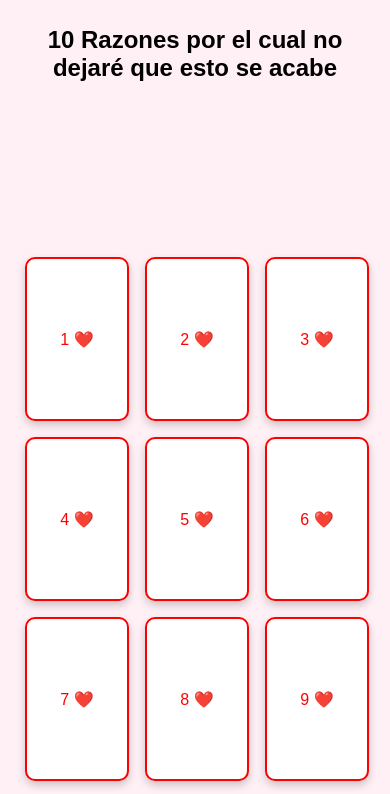
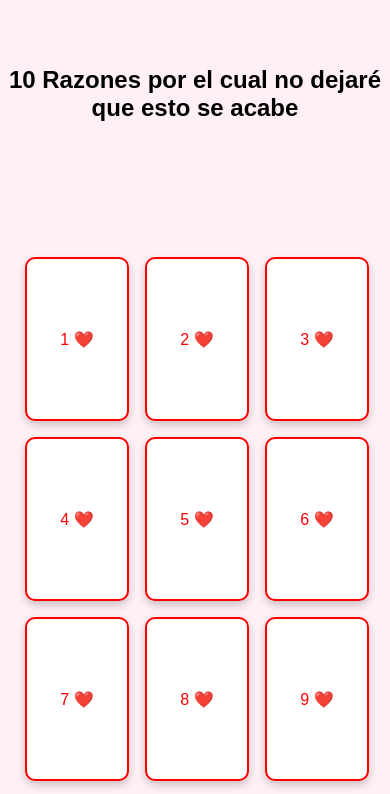
Before and after one commit to sebastian231023/jys, a plain HTML site: page cartas.html in a window 390 px wide. Shown: the top 794 px of the page. Drawn offline with Linux system fonts and the light colour scheme.

Commit message:
Add files via upload

```diff
--- a/cartas.css
+++ b/cartas.css
@@ -113,7 +113,11 @@ body {
     }
 
     .bienvenida {
-     width: 80%;
+      position: absolute;
+      top: 50px;
+      text-align: center;
+      font-size: 1.5em;
+      font-weight: bold;
     }
 
   }
```
